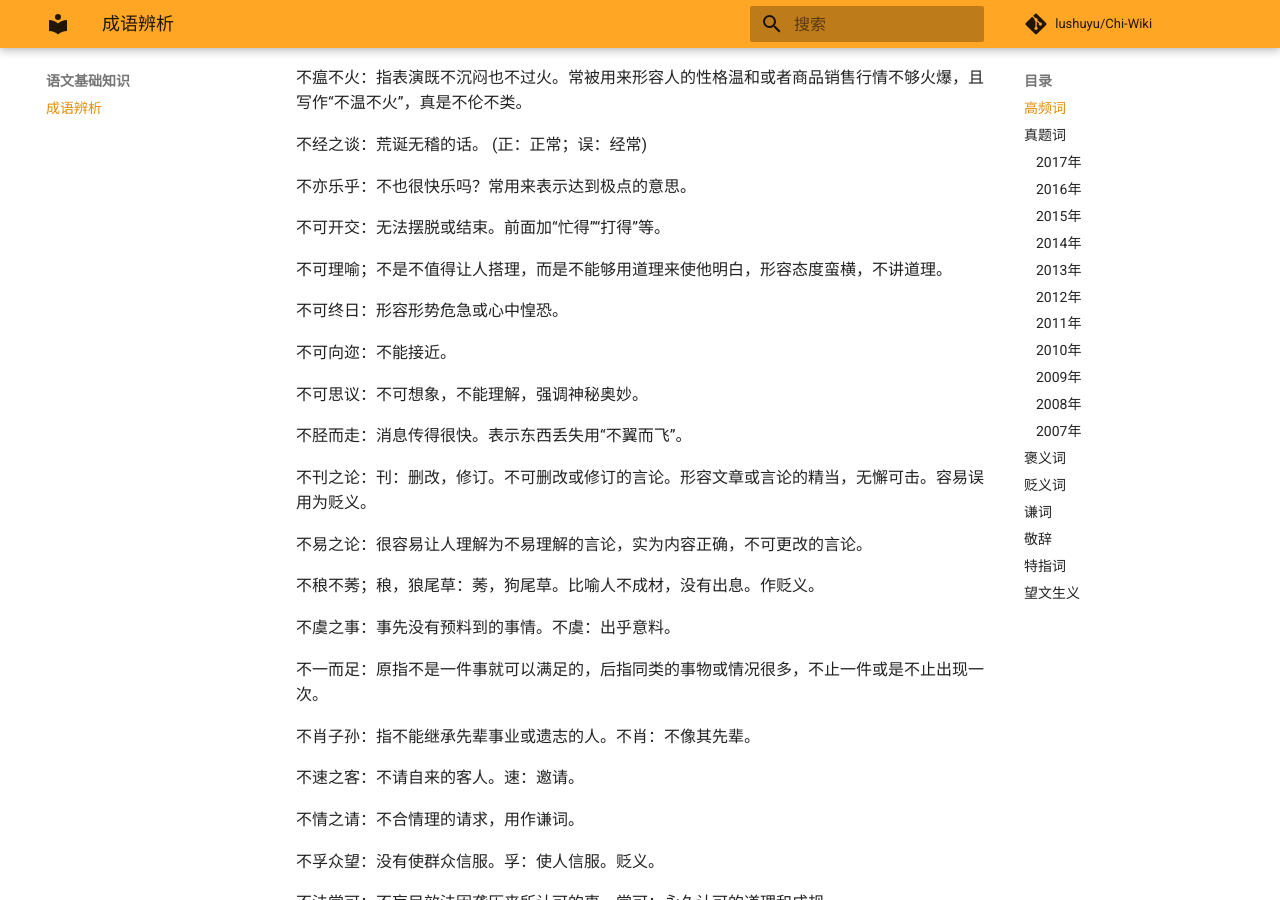
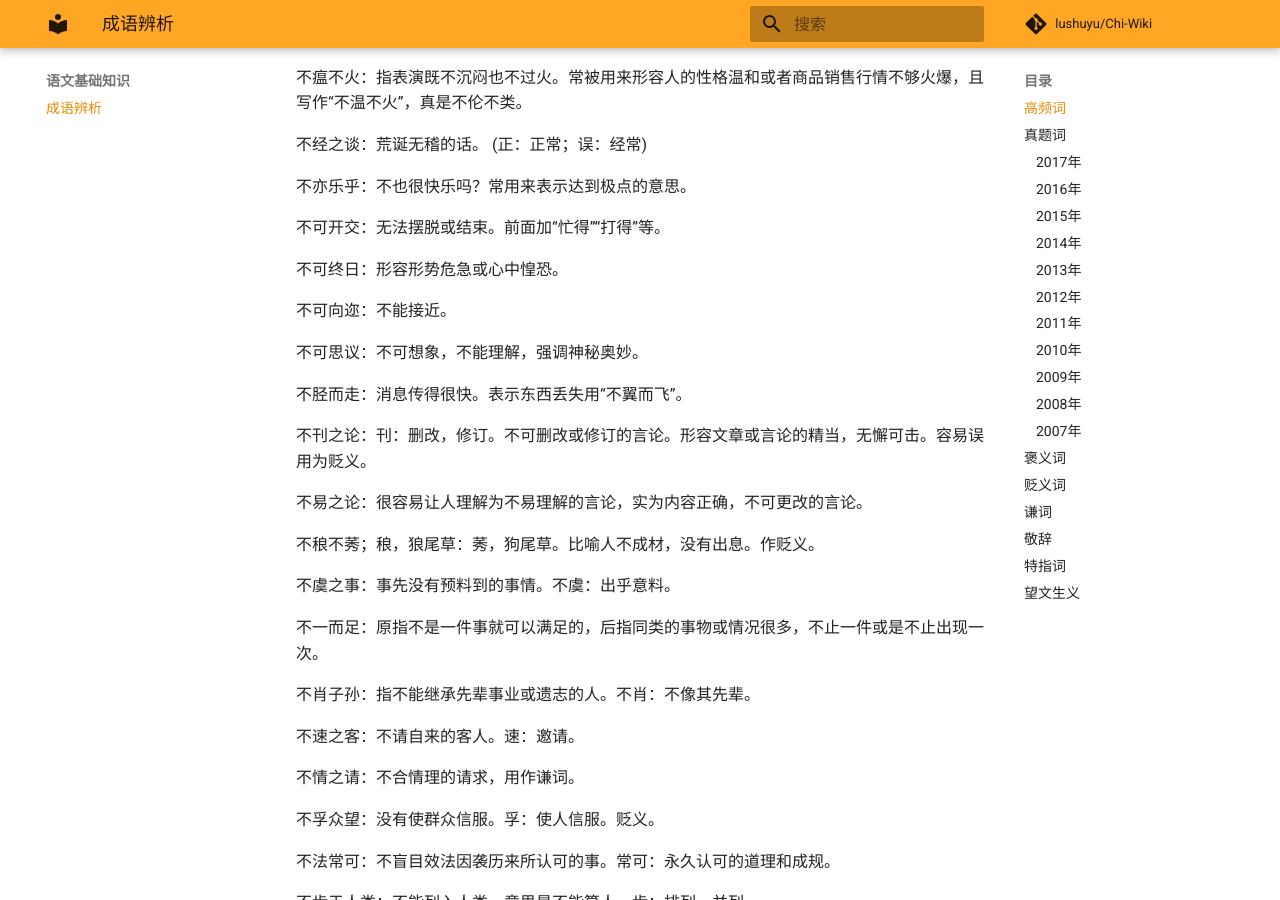
Before and after one commit to lushuyu/Chi-Wiki, an MkDocs documentation site: the page built from docs/语文基础知识/成语辨析.md, in a window 1280 px wide and 900 px high, scrolled down 1724 px. Built offline with MkDocs 1.6.1 and Material for MkDocs 9.7.7, drawn with Linux system fonts in a browser that asks for light colours; comment, search, counter and statistics services are not loaded.

Commit message:
del 不可理喻

```diff
--- a/docs/语文基础知识/成语辨析.md
+++ b/docs/语文基础知识/成语辨析.md
@@ -107,9 +107,6 @@
 
 
 不可开交：无法摆脱或结束。前面加“忙得”“打得”等。
-
-
-不可理喻；不是不值得让人搭理，而是不能够用道理来使他明白，形容态度蛮横，不讲道理。
 
 
 不可终日：形容形势危急或心中惶恐。
```
